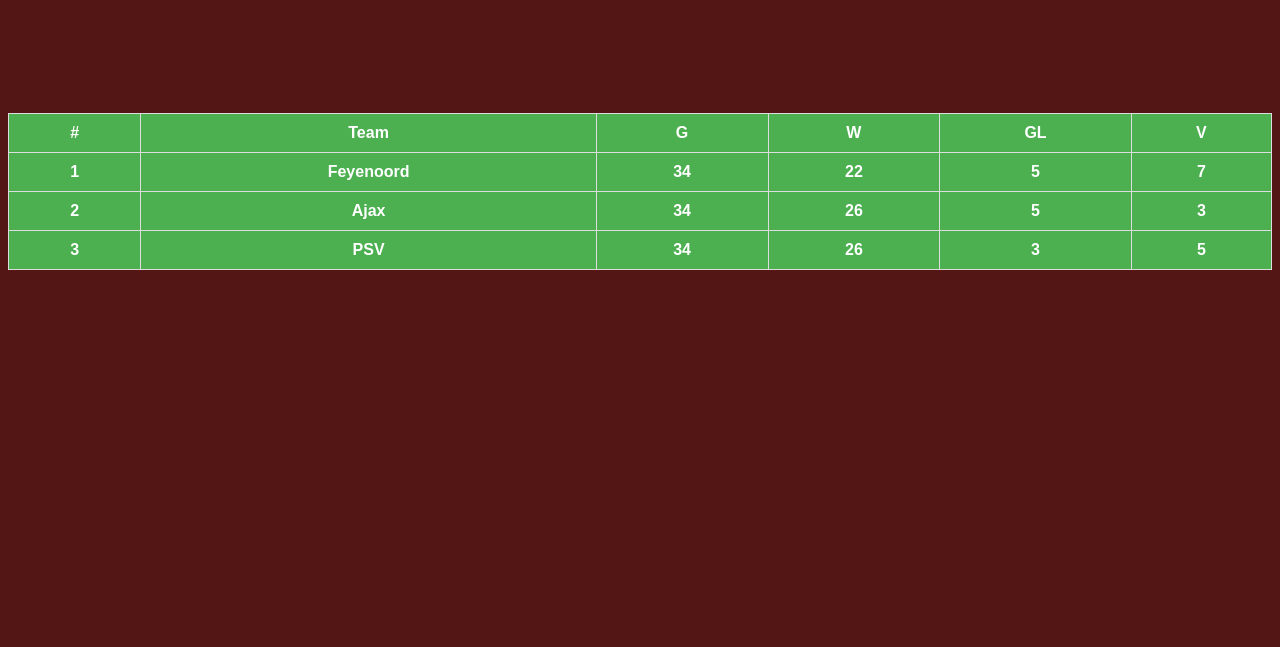
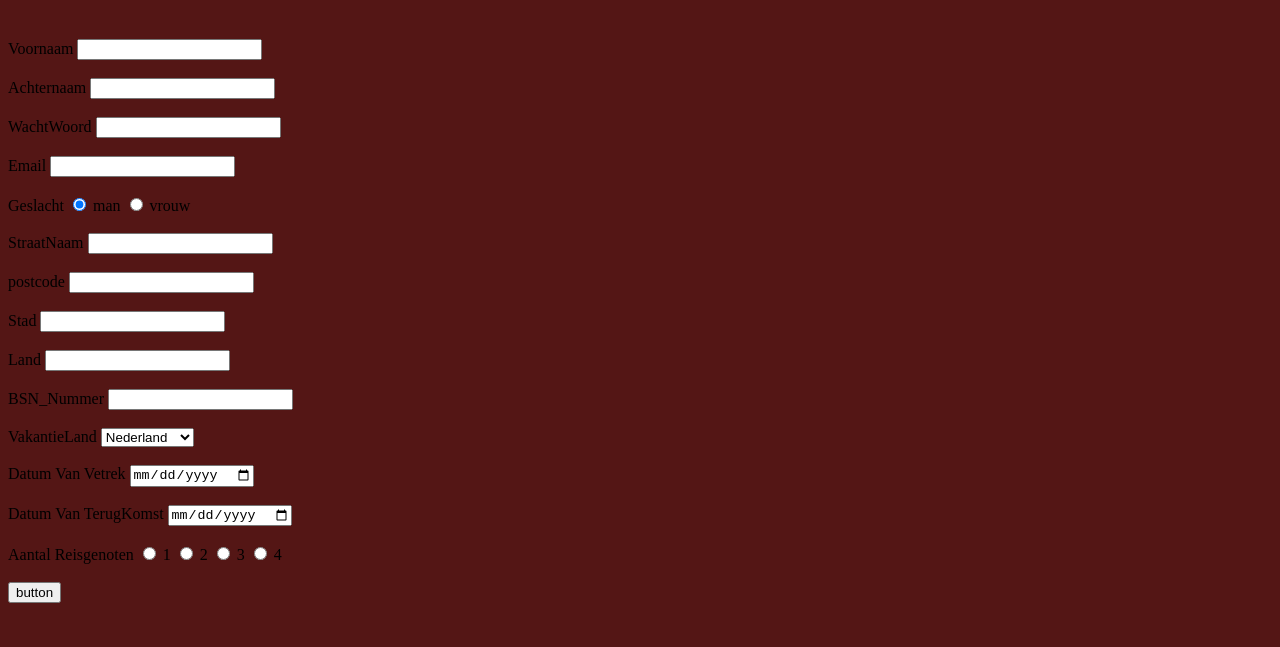
Before and after one commit to iliavdb/p1-html-css, a plain HTML site: page 3.2/index.html in a window 1280 px wide. Shown: the part 159-806 px from the top of the page. Drawn offline with Linux system fonts and the light colour scheme; files that its build step writes are made by us from their sources.

Commit message:
opdracht 3.3

```diff
--- a/3.2/index.html
+++ b/3.2/index.html
@@ -2,67 +2,88 @@
 <html lang="en">
 <head>
     <meta charset="UTF-8">
-    <meta name="viewport" content="width=device-width, initial-scale=1.0">
-    <title>Document</title>
+    <meta name="viewport" content="width=, initial-scale=1.0">
+    <title>TUI</title>
     <link rel="stylesheet" href="style.css">
-    <style>
-        table {
-            width: 100%;
-            border-collapse: collapse;
-            margin: 20px 0;
-            font-family: Arial, sans-serif;
-        }
-        th, td {
-            border: 1px solid #ddd;
-            padding: 10px;
-            text-align: center;
-        }
-        th {
-            background-color: #4CAF50;
-            color: white;
-        }
-    </style>
 </head>
 <body>
-    <h1>
-        Eredivisie Standen 2024-2025
-    </h1>
-    <table>
-    <tr>
-        <th>#</th>
-        <th>Team</th>
-        <th>G</th>
-        <th>W</th>
-        <th>GL</th>
-        <th>V</th>
-    </tr>
-    <br>
-    <tr>
-        <th>1</th>
-        <th>Feyenoord</th>
-        <th>34</th>
-        <th>22</th>
-        <th>5</th>
-        <th>7</th>
-    </tr>
-    <br>
-    <tr>
-        <th>2</th>
-        <th>Ajax</th>
-        <th>34</th>
-        <th>26</th>
-        <th>5</th>
-        <th>3</th>
-    </tr>
-    <br>
-    <tr>
-        <th>3</th>
-        <th>PSV</th>
-        <th>34</th>
-        <th>26</th>
-        <th>3</th>
-        <th>5</th>
-    </tr>
-    </table>
+    <h1>Formulieren</h1>
+    <form action="">
+        <label for="firstname">Voornaam</label>
+        <input type="text" name="firstname">
+        <br><br>
+
+        <label for="secondname">Achternaam</label>
+        <input type="text" name="secondname">
+        <br> <br>
+
+        <label for="password">WachtWoord</label>
+        <input type="password" name="password">
+        <br><br>
+
+        <label for="email">Email</label>
+        <input type="email" name="email">
+        <br><br>
+
+
+
+        <label for="gender">Geslacht</label>
+        <input type="radio" name="gender" checked> man
+        <input type="radio" name="gender"> vrouw
+        <br><br>
+
+        <label for="streetname">StraatNaam</label>
+        <input type="text" name="streetname">
+        <br><br>
+
+        <label for="areacode">postcode</label>
+        <input type="text" name="areacode">
+        <br><br>
+
+        <label for="city">Stad</label>
+        <input type="text" name="city">
+        <br><br>
+
+        <label for="country">Land</label>
+        <input type="text" name="country">
+        <br><br>
+
+        <label for="bsn_number">BSN_Nummer</label">
+        <input type="text" name="bsn_number">
+        <br><br>
+
+        <label for="vakation_destination">VakantieLand</label>
+        <select name="vakation_destination">
+            <option value="radio">Nederland</option>
+            <option value="radio">Tokyo</option>
+            <option value="radio">China</option>
+            <option value="radio">Turkije</option>
+            <option value="radio">Afghanistan</option>
+        </select>
+        <br><br>
+
+        <label for="date_of_departure">Datum Van Vetrek</label>
+        <input type="date"  name="date_of_departure" min="2024">
+        <br><br>
+
+        <label for="date_of_return">Datum Van TerugKomst</label>
+        <input type="date" name="date_of_return" min="2024">
+        <br><br>
+
+        <label for="total_people">Aantal Reisgenoten</label>
+        <input type="radio" name="total_people"> 1
+        <input type="radio" name="total_people"> 2
+        <input type="radio" name="total_people"> 3
+        <input type="radio" name="total_people"> 4
+        <br><br>
+
+        <input type="submit" value="button">
+        <br><br><br>
+
+
+
+
+
+    </form>
 </body>
 </html>
```
Also changed, not shown: 3.3/index.html (added, +68 -0 lines).
